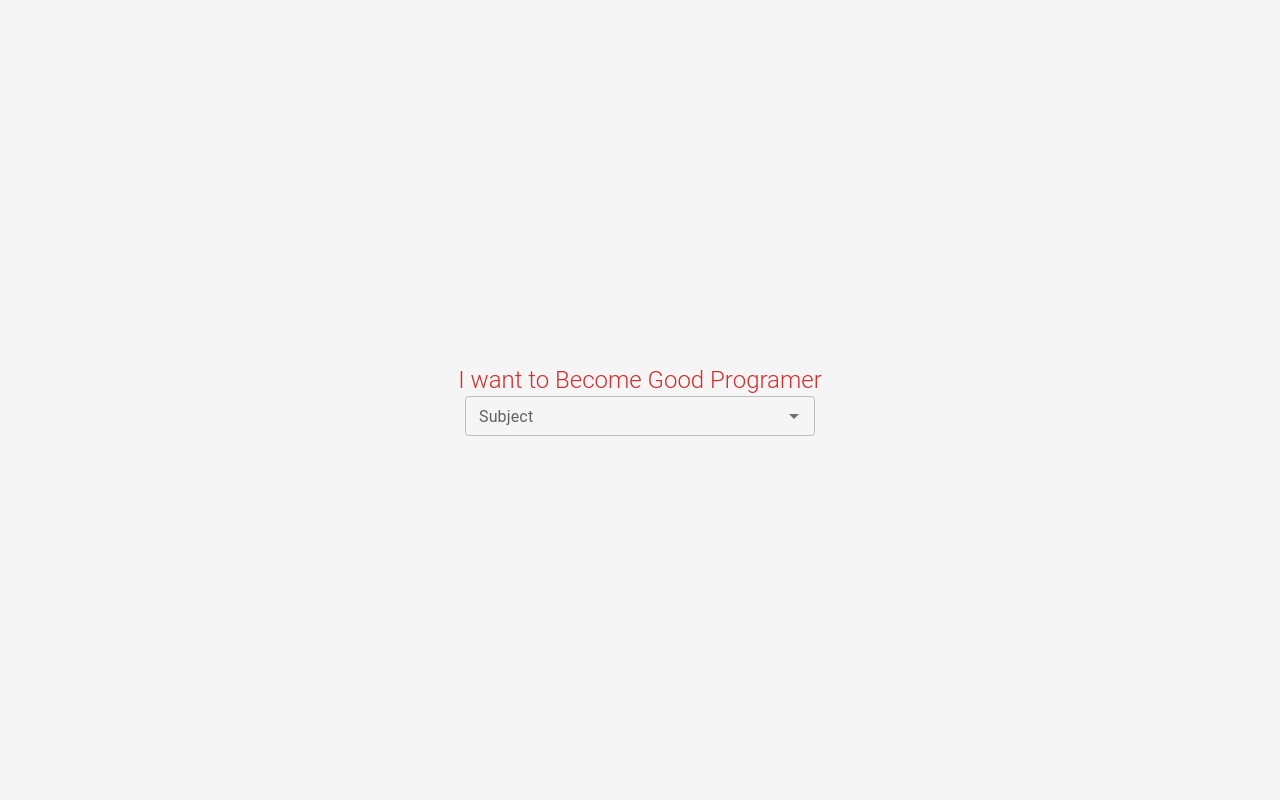
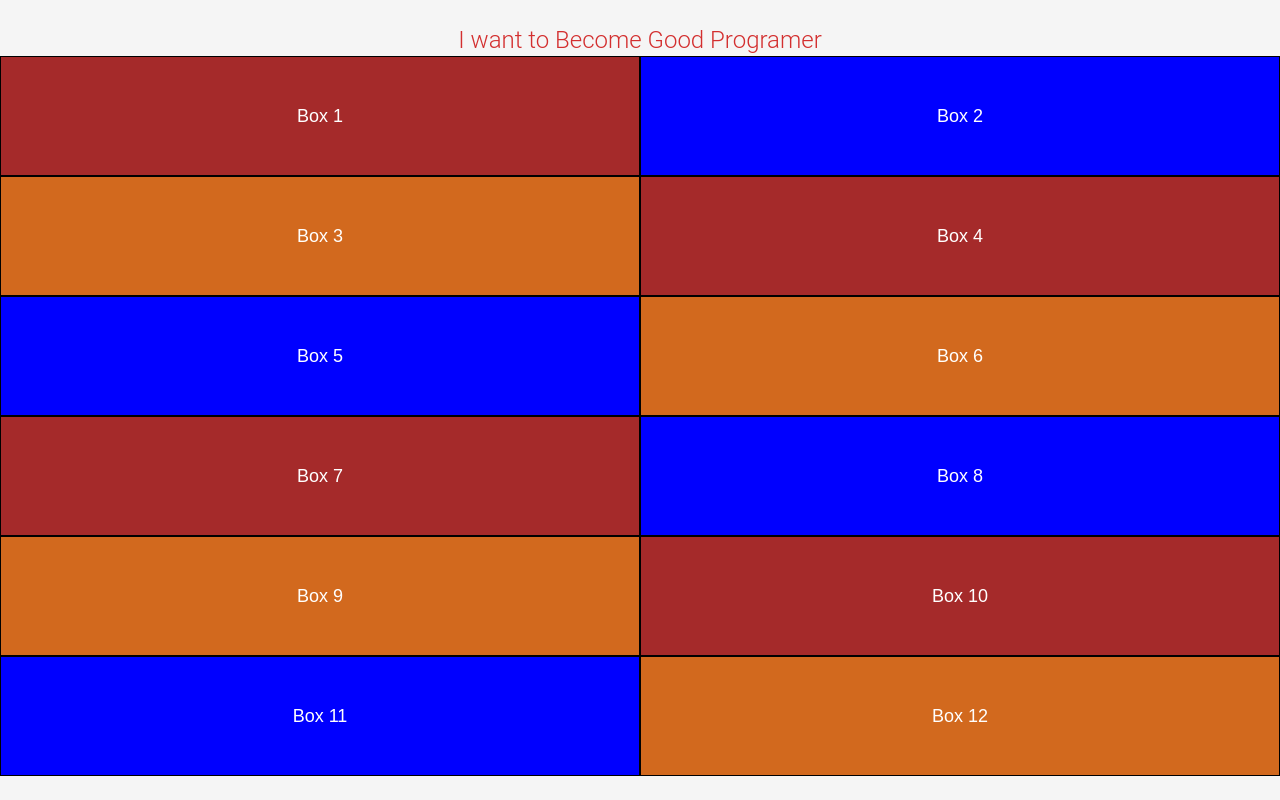
Before and after one commit to badapureprogrammer/Material-UI-Component, a React (Create React App) app: page / in a window 1280 px wide. Built offline with nearby package versions, Linux system fonts and the light colour scheme; the HTML template or start-up script is replaced by a standard one.

Commit message:
add Grid Layout Component

```diff
--- a/src/App.js
+++ b/src/App.js
@@ -1,6 +1,7 @@
 import "./App.css";
 import MuiTypography from "./component/Typography/MuiTypography";
-import MuiAutoComplete from "./component/AutoComplete/MuiAutoComplete";
+import MuiBox from "./component/Grid/MuiGridLayout";
+
 
 function App() {
 
@@ -9,7 +10,7 @@ function App() {
   return (
     <div className="Mui-component">
       <MuiTypography color={"error"} variant={"h5"} weight={300}>I want to Become Good Programer</MuiTypography>
-      <MuiAutoComplete boxWidth={"350px"} size={"small"} menuList={skills} isMultiple={false} label={"Subject"}/>
+      <MuiBox/>
     </div>
   );
 }
--- /dev/null
+++ b/src/component/Grid/MuiGridLayout.jsx
@@ -0,0 +1,49 @@
+import React from "react";
+import "./MuiGridLayoutStyle.css";
+// Here Import MuiGridLayout CSS File
+
+import { Grid } from "@mui/material";
+
+const MuiGridLayout = () => {
+  return (
+    <Grid container>
+      <Grid item className="demo box" xs={12} sm={6}>
+        <p>Box 1</p>
+      </Grid>
+      <Grid item className="demo box2" xs={12} sm={6}>
+        <p>Box 2</p>
+      </Grid>
+      <Grid item className="demo box3" xs={12} sm={6}>
+        <p>Box 3</p>
+      </Grid>
+      <Grid item className="demo box4" xs={12} sm={6}>
+        <p>Box 4</p>
+      </Grid>
+      <Grid item className="demo box5" xs={12} sm={6}>
+        <p>Box 5</p>
+      </Grid>
+      <Grid item className="demo box6" xs={12} sm={6}>
+        <p>Box 6</p>
+      </Grid>
+      <Grid item className="demo box7" xs={12} sm={6}>
+        <p>Box 7</p>
+      </Grid>
+      <Grid item className="demo box8" xs={12} sm={6}>
+        <p>Box 8</p>
+      </Grid>
+      <Grid item className="demo box9" xs={12} sm={6}>
+        <p>Box 9</p>
+      </Grid>
+      <Grid item className="demo box10" xs={12} sm={6}>
+        <p>Box 10</p>
+      </Grid>
+      <Grid item className="demo box11" xs={12} sm={6}>
+        <p>Box 11</p>
+      </Grid>
+      <Grid item className="demo box12" xs={12} sm={6}>
+        <p>Box 12</p>
+      </Grid>
+    </Grid>
+  );
+};
+export default MuiGridLayout;
--- /dev/null
+++ b/src/component/Grid/MuiGridLayoutStyle.css
@@ -0,0 +1,46 @@
+.demo {
+  width: 120px;
+  height: 120px;
+  display: flex;
+  color: #fff;
+  font-size: 18px;
+  align-items: center;
+  justify-content: center;
+  border: 1px solid black;
+}
+.box {
+  background-color: brown;
+}
+.box2 {
+  background-color: blue;
+}
+.box3 {
+  background-color: chocolate;
+}
+.box4 {
+  background-color: brown;
+}
+.box5 {
+  background-color: blue;
+}
+.box6 {
+  background-color: chocolate;
+}
+.box7 {
+  background-color: brown;
+}
+.box8 {
+  background-color: blue;
+}
+.box9 {
+  background-color: chocolate;
+}
+.box10 {
+  background-color: brown;
+}
+.box11 {
+  background-color: blue;
+}
+.box12 {
+  background-color: chocolate;
+}
```
